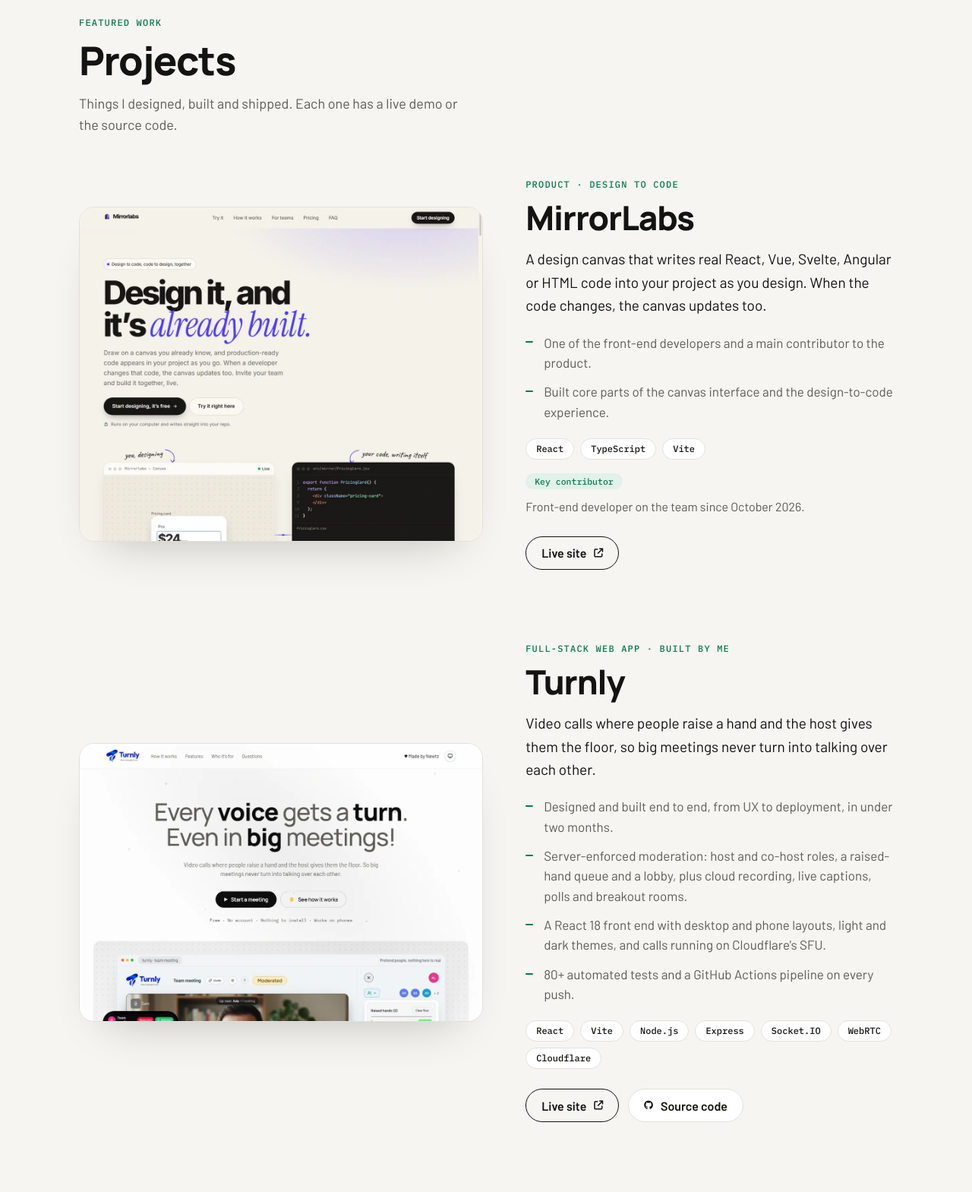
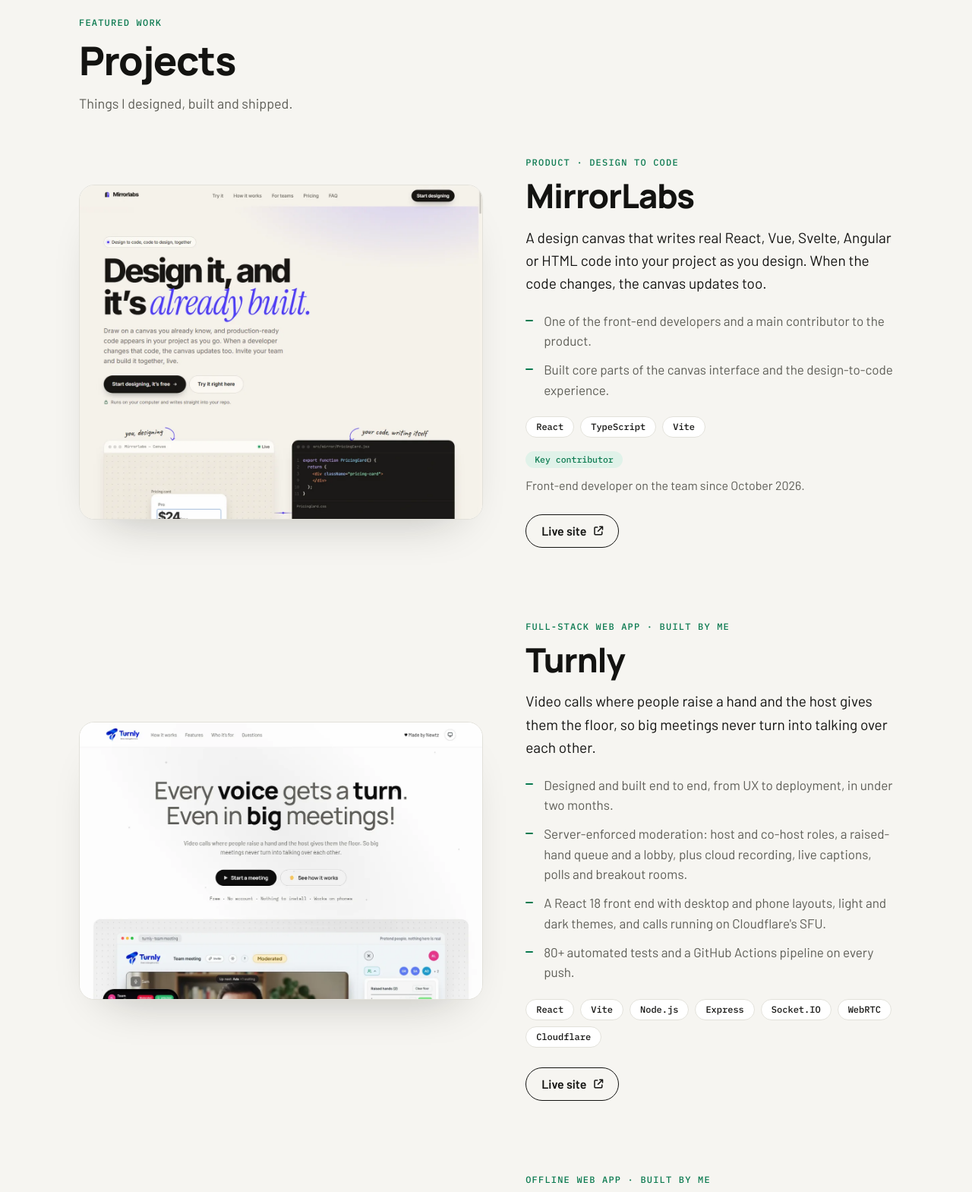
Before and after one commit to Dami-Programmer/David-profile, a plain HTML site: page index.html in a window 1280 px wide. Shown: the part 920-2489 px from the top of the page at 76% size. Drawn offline with nearby package versions, Linux system fonts and the light colour scheme.

Commit message:
Remove the Source code buttons from the projects
Co-Authored-By: Claude Opus 5.5 <noreply@anthropic.com>

```diff
--- a/index.html
+++ b/index.html
@@ -24,7 +24,7 @@
     <meta property="og:title" content="David Nwinangi | Front-end Developer" />
     <meta
       property="og:description"
-      content="React, TypeScript and Node projects by David Nwinangi, with live demos and source code. Open to work."
+      content="React, TypeScript and Node projects by David Nwinangi, with live demos. Open to work."
     />
     <meta property="og:url" content="https://davey-portfolio.netlify.app/" />
     <meta property="og:image" content="https://davey-portfolio.netlify.app/img/turnly.webp" />
@@ -146,7 +146,7 @@
         <div class="section-head">
           <p class="eyebrow">Featured work</p>
           <h2 id="projects-title">Projects</h2>
-          <p class="section-note">Things I designed, built and shipped. Each one has a live demo or the source code.</p>
+          <p class="section-note">Things I designed, built and shipped.</p>
         </div>
 
         <div class="deck">
@@ -198,7 +198,6 @@
             </ul>
             <div class="links">
               <a class="visit" href="https://listen-2-pyrg.onrender.com" target="_blank" rel="noopener noreferrer">Live site <i class="fas fa-arrow-up-right-from-square" aria-hidden="true"></i></a>
-              <a class="visit ghost" href="https://github.com/Dami-Programmer/Listen" target="_blank" rel="noopener noreferrer"><i class="fab fa-github" aria-hidden="true"></i> Source code</a>
             </div>
           </div>
         </article>
@@ -251,7 +250,6 @@
             </ul>
             <div class="links">
               <a class="visit" href="https://newtz-chef.netlify.app" target="_blank" rel="noopener noreferrer">Live site <i class="fas fa-arrow-up-right-from-square" aria-hidden="true"></i></a>
-              <a class="visit ghost" href="https://github.com/Dami-Programmer/Food-recipe" target="_blank" rel="noopener noreferrer"><i class="fab fa-github" aria-hidden="true"></i> Source code</a>
             </div>
           </div>
         </article>
@@ -279,9 +277,6 @@
               <li>TypeScript</li><li>Chrome extension</li>
             </ul>
             <p class="note-line"><span class="pill-status">Invite only</span> Coming soon to the Chrome Web Store.</p>
-            <div class="links">
-              <a class="visit ghost" href="https://github.com/Dami-Programmer/CheckMate" target="_blank" rel="noopener noreferrer"><i class="fab fa-github" aria-hidden="true"></i> Source code</a>
-            </div>
           </div>
         </article>
         </div>
```
